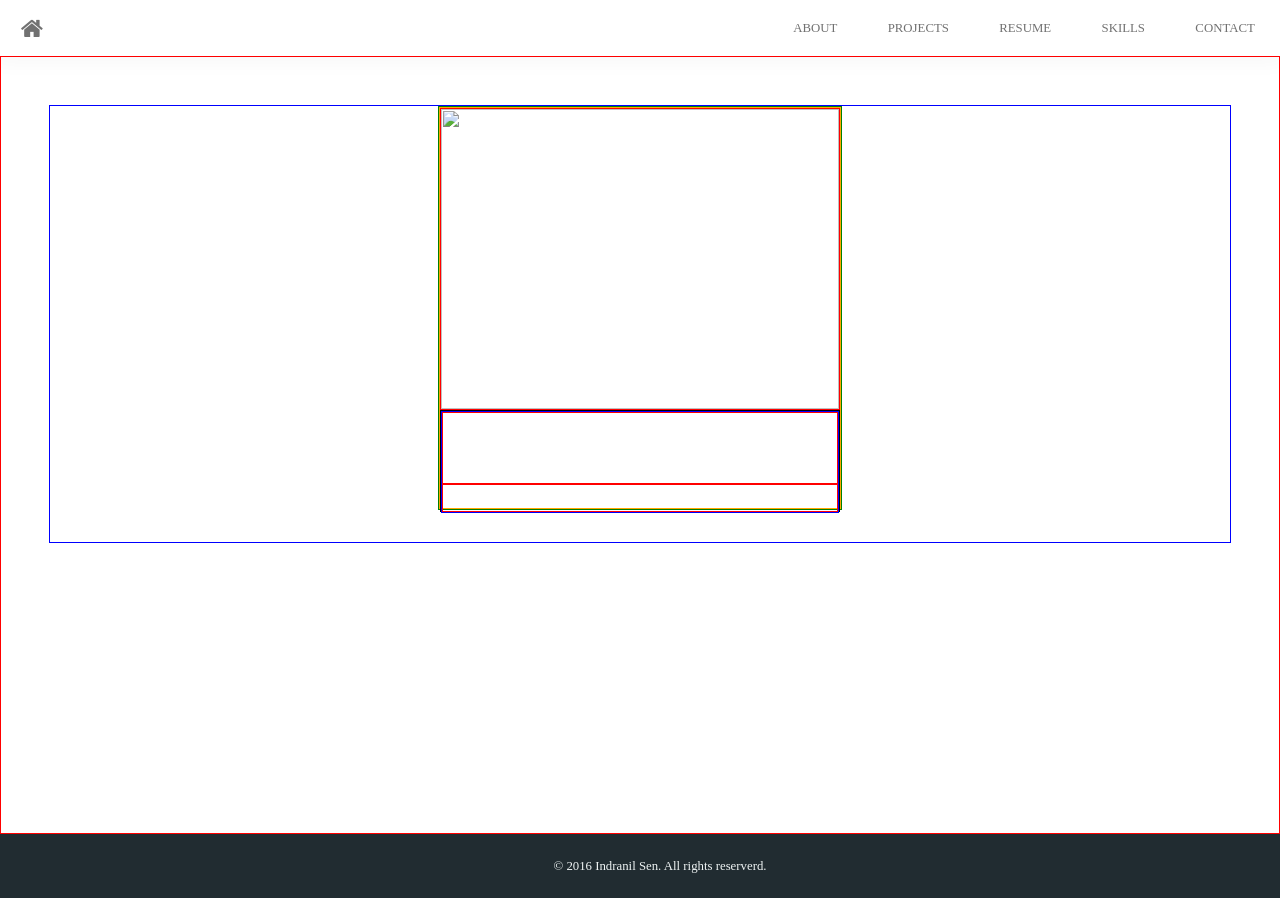
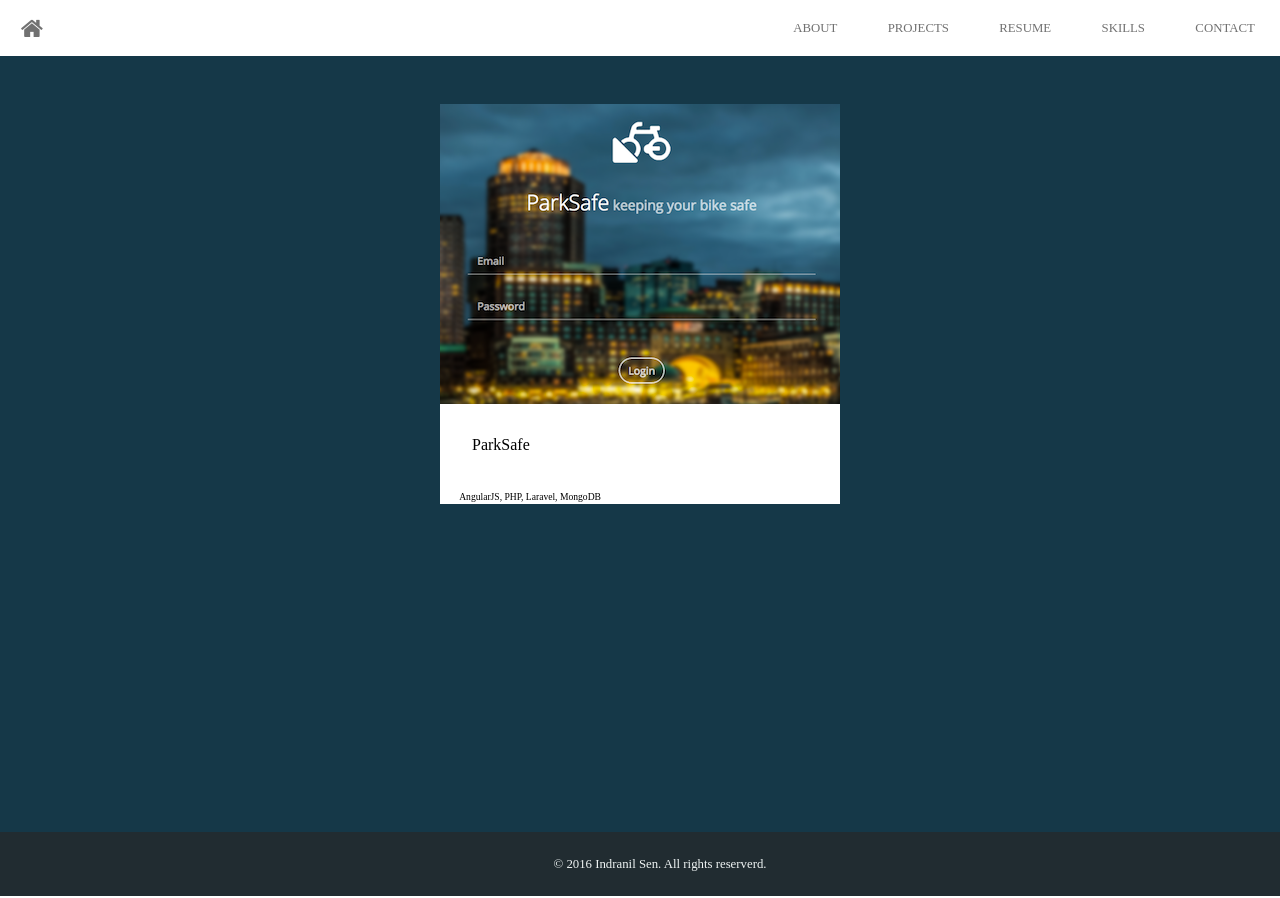
Before and after one commit to indranilsen/website, a website: page web/index.html in a window 1280 px wide. Both pictures are taken after a click on the link "PROJECTS". Drawn offline with nearby package versions, Linux system fonts and the light colour scheme; some packages are replaced by stand-ins of ours; files that its build step writes are made by us from their sources.

Commit message:
Styled Projects section

```diff
--- a/web/css/main-content/projects/style.css
+++ b/web/css/main-content/projects/style.css
@@ -1,11 +1,10 @@
 .projects-cont {
   min-height: 85vh;
-  border: 1px solid red;
   padding: 3em;
+  background-color: #153848;
 }
 
 .all-projects {
-  border: 1px solid blue;
   margin: 0;
   padding: 0;
   display: flex;
@@ -15,12 +14,10 @@
 }
 
 .single-project-cont {
-  border: 1px solid green;
   margin-bottom: 2em;
 }
 
 .project {
-  border: 1px solid orange;
   margin: 0;
   padding: 0;
   list-style: none;
@@ -29,7 +26,6 @@
 }
 
 .project-pic {
-  border: 1px solid red;
   height: 300px;
 }
 
@@ -39,14 +35,13 @@
 }
 
 .project-desc {
-  border: 1px solid black;
   height: 100px;
 }
 
 .project-desc ul {
-  border: 1px solid blue;
   margin: 0;
   padding: 0;
+  background-color: #FFF;
   display: flex;
   flex-direction: column;
   list-style: none;
@@ -56,12 +51,14 @@
 }
 
 .project-desc-name {
-  border: 1px solid red;
-  padding: 1em;
+  padding: 2em;
   height: 60%;
 }
 
 .project-desc-tags {
-  border: 1px solid red;
   height: 40%;
+  font-size: 0.6em;
+  display: flex;
+  align-items: center;
+  padding-left: 2em;
 }
--- a/web/js/directives/projects.js
+++ b/web/js/directives/projects.js
@@ -6,11 +6,11 @@
 
 			$scope.personalProjects = [
 				{
-					name: "",
-					description: "",
-					imageSrc: "",
-					imageAlt: "",
-					tags: ""
+					name: "ParkSafe",
+					description: "This project was inspired by the prevalent issue of bike theft. ParkSafe allows users to either text-message their address or enter it on our Web App. The ParkSafe API then returns 5 bike racks closest to the user with different risk scores: a confidence percentage of the bike being stolen.Risk scores are based from crime data collected from publicly available records (City of Toronto, Toronto Police, etc.).",
+					imageSrc: "parksafe.jpg",
+					imageAlt: "A solution to the rampant issue of bike theft",
+					tags: "AngularJS, PHP, Laravel, MongoDB"
 				}
 			];
 
```
Also changed, not shown: web/img/projects/parksafe.jpg (added).
